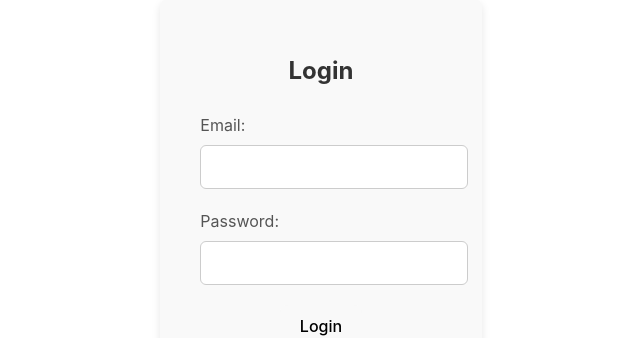
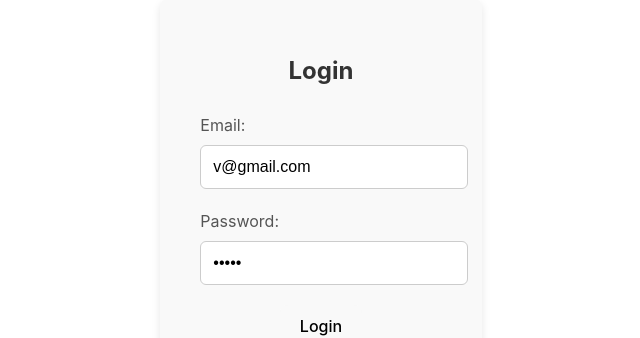
Before and after one commit to PrajapatiVikrant/W3dev-assignment_frontend, a React (Vite) app: page / in a window 1280 px wide. Shown: the part 179-517 px from the top of the page, without its empty margins (319-959 px from the left). Built offline with nearby package versions, Linux system fonts and the light colour scheme.

Commit message:
provide default email and password

```diff
--- a/src/Component/Login.jsx
+++ b/src/Component/Login.jsx
@@ -6,8 +6,8 @@ import { useNavigate } from "react-router-dom";
 import './Form.css';
 
 const Login = () => {
-  const [email, setEmail] = useState('');
-  const [password, setPassword] = useState('');
+  const [email, setEmail] = useState('v@gmail.com');
+  const [password, setPassword] = useState('vicky');
   const navigate = useNavigate();
 
   const handleSubmit = async(event) => {
```
